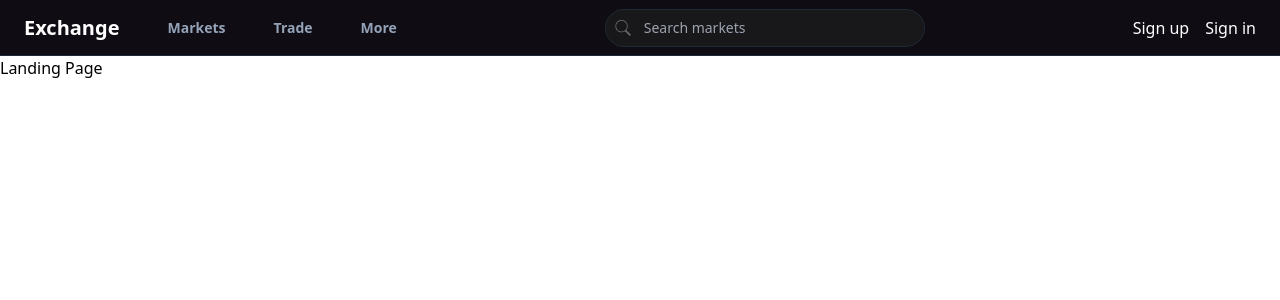
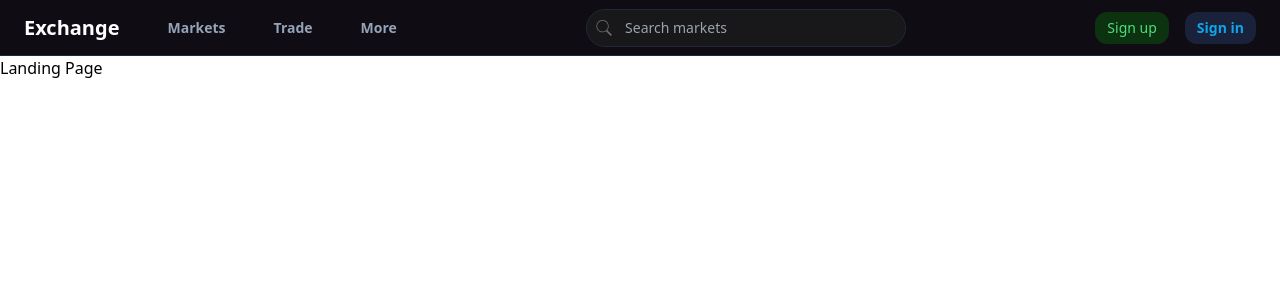
Before and after one commit to Official-Krish/Realtime-Exchange, a Next.js app in the folder Exchange/apps/web/: page / in a window 1280 px wide. Shown: the top 300 px of the page. Built offline with nearby package versions, Linux system fonts and the light colour scheme.

Commit message:
styled signin and sign up button

```diff
--- a/Exchange/apps/web/app/components/appbar.tsx
+++ b/Exchange/apps/web/app/components/appbar.tsx
@@ -23,10 +23,10 @@ export const Appbar = () => {
 
                 <div className="flex space-x-4 text-white items-center">
                     <div>
-                        Sign up
+                        {signup()}
                     </div>
                     <div>
-                        Sign in
+                        {signin()}
                     </div>
                 </div>
             </div>
@@ -39,3 +39,21 @@ function search() {
         <g fill="#18181b" fill-rule="nonzero" stroke="none" stroke-width="1" stroke-linecap="butt" stroke-linejoin="miter" stroke-miterlimit="10" stroke-dasharray="" stroke-dashoffset="0" font-family="none" font-weight="none" font-size="none" text-anchor="none"><path d="M0,256v-256h256v256z" id="bgRectangle"></path></g><g fill="#737373" fill-rule="nonzero" stroke="none" stroke-width="1" stroke-linecap="butt" stroke-linejoin="miter" stroke-miterlimit="10" stroke-dasharray="" stroke-dashoffset="0" font-family="none" font-weight="none" font-size="none" text-anchor="none"><g transform="scale(5.12,5.12)"><path d="M21,3c-9.37891,0 -17,7.62109 -17,17c0,9.37891 7.62109,17 17,17c3.71094,0 7.14063,-1.19531 9.9375,-3.21875l13.15625,13.125l2.8125,-2.8125l-13,-13.03125c2.55469,-2.97656 4.09375,-6.83984 4.09375,-11.0625c0,-9.37891 -7.62109,-17 -17,-17zM21,5c8.29688,0 15,6.70313 15,15c0,8.29688 -6.70312,15 -15,15c-8.29687,0 -15,-6.70312 -15,-15c0,-8.29687 6.70313,-15 15,-15z"></path></g></g>
     </svg>
 }
+
+
+function signup(){
+    return <div>
+        <button className={`rounded-xl text-green-400 px-3 py-1.5 text-sm font-medium`}
+            style={{ backgroundColor: 'rgba(0, 200, 0, 0.2)' }}>
+            Sign up
+        </button>
+    </div>
+}
+function signin(){
+    return <div>
+        <button className={`rounded-xl text-sky-500 px-3 py-1.5 text-sm font-semibold`}
+            style={{ backgroundColor: 'rgba(76, 148, 255, .16)' }}>
+            Sign in
+        </button>
+    </div>
+}
```
